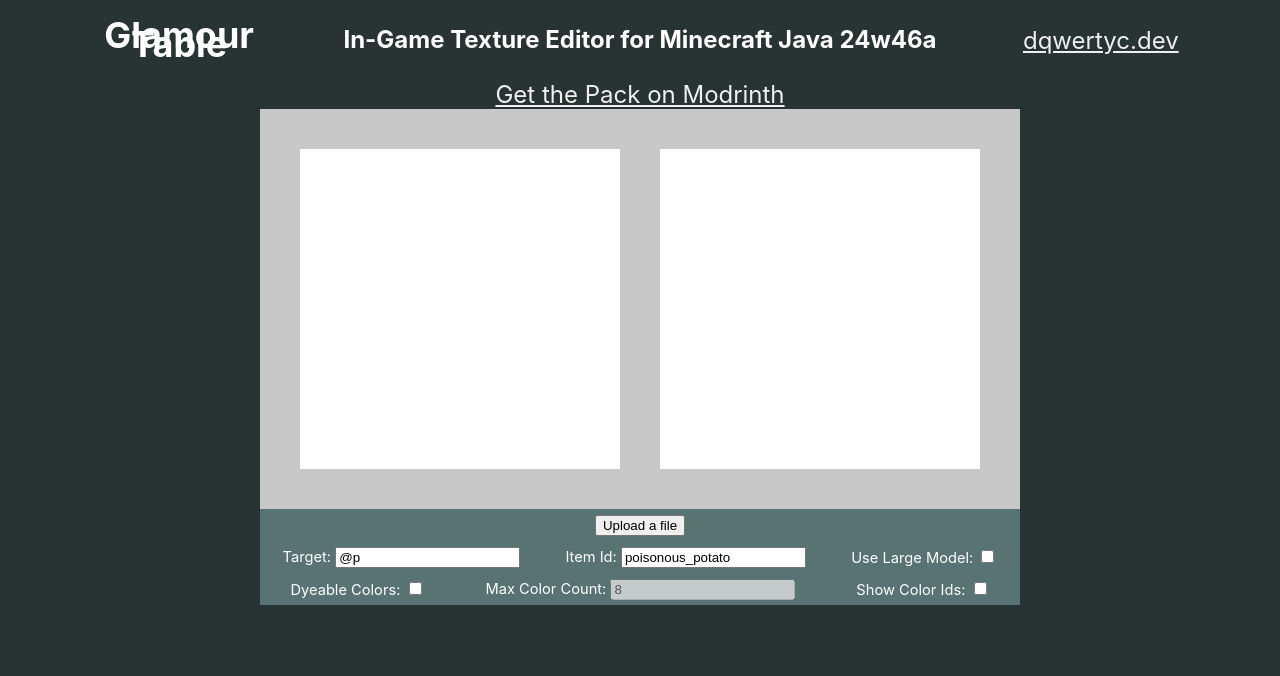
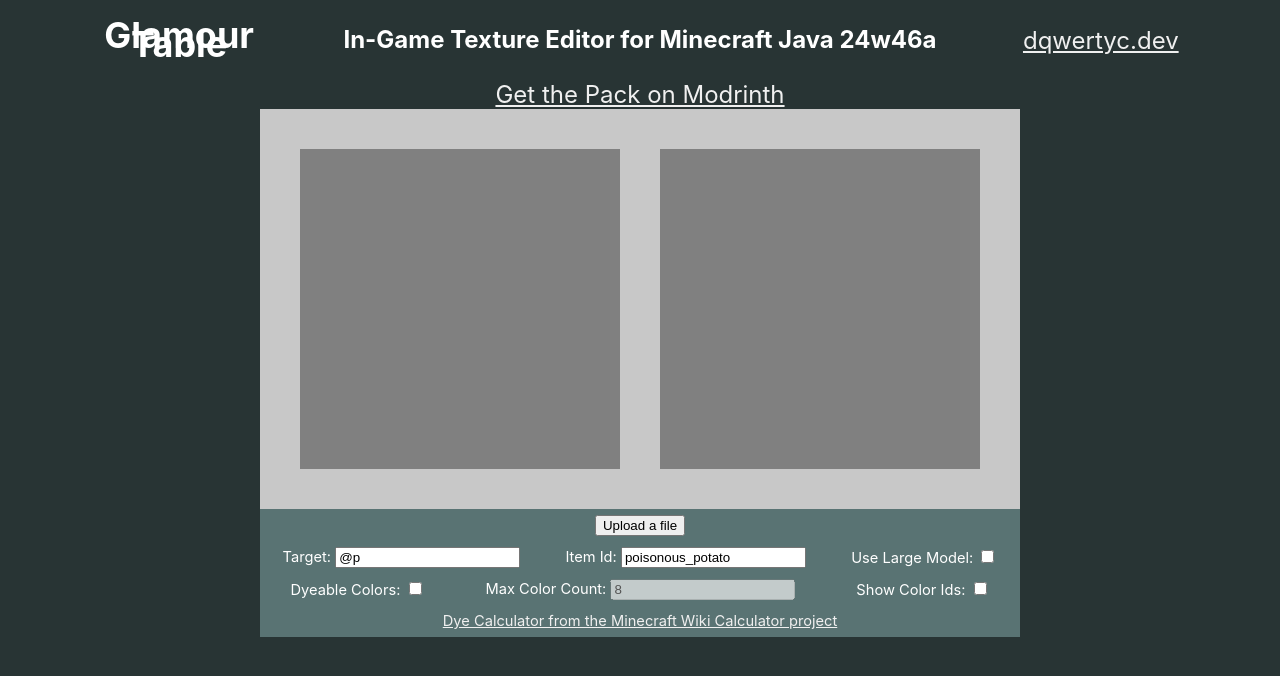
Before and after one commit to LianJordaan/glamour-table-large, a React (Create React App) app: page / in a window 1280 px wide. Shown: the top 676 px of the page. Built offline with nearby package versions, Linux system fonts and the light colour scheme.

Commit message:
chore: calculator attribution

```diff
--- a/src/App.css
+++ b/src/App.css
@@ -167,7 +167,7 @@
   flex-direction: row;
   align-items: flex-end;
   justify-content: center;
-  background: rgb(255, 255, 255);
+  background: rgb(128, 128, 128);
 }
 
 .Grid {
--- a/src/App.js
+++ b/src/App.js
@@ -419,6 +419,7 @@
             />
           </label>
         </div>
+        <div className="Command-row"><a target="_blank" rel="noopener noreferrer" href="https://github.com/mc-wiki/mcw-calc">Dye Calculator from the Minecraft Wiki Calculator project</a></div>
         {giveCommand ? (
           <>
             <button
```
